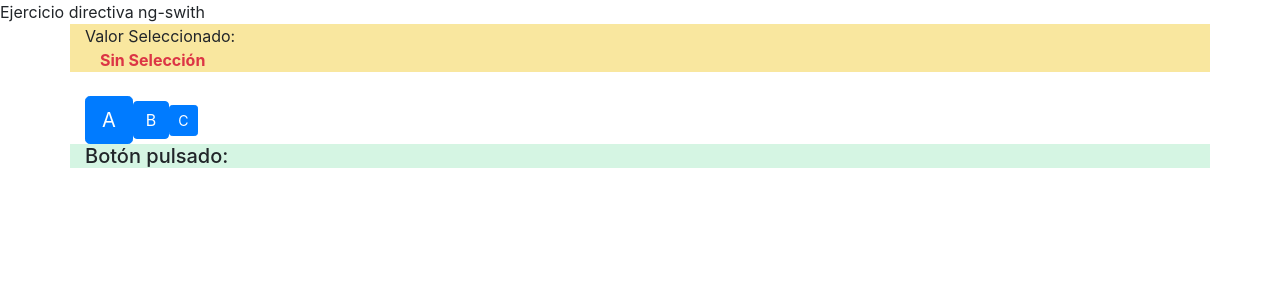
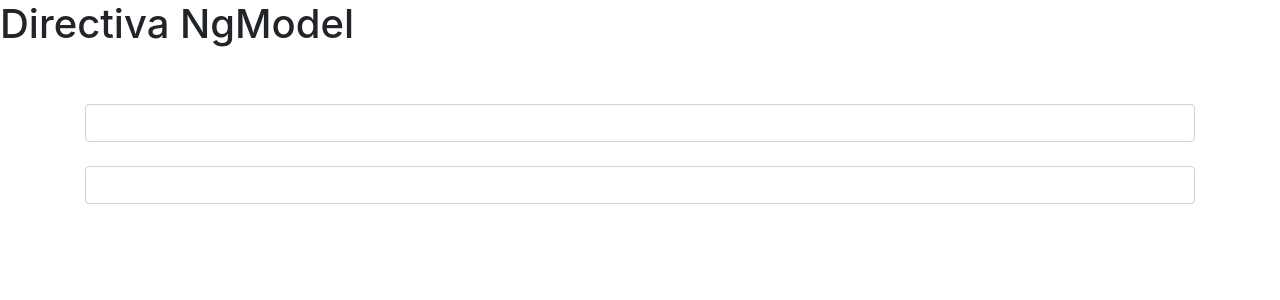
Before and after one commit to HiramHernandez/tutorias-angular, an Angular app: page / in a window 1280 px wide. Shown: the top 300 px of the page. Built offline with nearby package versions, Linux system fonts and the light colour scheme.

Commit message:
chore: ejercicio directiva NgModel

```diff
--- a/src/app/app.component.html
+++ b/src/app/app.component.html
@@ -7,4 +7,4 @@
 <!-- * * * * * * * to get started with your project! * * * * * * * * -->
 <!-- * * * * * * * * * * * * * * * * * * * * * * * * * * * * * * * -->
 
-<app-ng-switch></app-ng-switch>
+<app-ng-model></app-ng-model>
--- a/src/app/app.module.ts
+++ b/src/app/app.module.ts
@@ -9,6 +9,7 @@ import { NgClassComponent } from './components/directivas/ng-class/ng-class.comp
 import { NgIfComponent } from './components/directivas/ng-if/ng-if.component';
 import { NgForComponent } from './components/directivas/ng-for/ng-for.component';
 import { NgSwitchComponent } from './components/directivas/ng-switch/ng-switch.component';
+import { NgModelComponent } from './components/directivas/ng-model/ng-model.component';
 
 @NgModule({
   declarations: [
@@ -16,7 +17,8 @@ import { NgSwitchComponent } from './components/directivas/ng-switch/ng-switch.c
     NgClassComponent,
     NgIfComponent,
     NgForComponent,
-    NgSwitchComponent
+    NgSwitchComponent,
+    NgModelComponent
   ],
   imports: [
     BrowserModule,
--- /dev/null
+++ b/src/app/components/directivas/ng-model/ng-model.component.html
@@ -0,0 +1,11 @@
+<h1>{{title}}</h1>
+<br>
+<div class="container bg">
+    <br>
+    <input class="form-control" [(ngModel)]="nombre" (keyup)="cambiaNombre($event)"><br>
+    <input class="form-control" [(ngModel)]="nombre2" (keyup)="cambiaNombre2($event)"><br>
+</div>
+<br>
+<div *ngIf="nombre" class="container ng2">
+    <h3>Hola {{ nombre }} / {{ nombre2 }}</h3>
+</div>
--- /dev/null
+++ b/src/app/components/directivas/ng-model/ng-model.component.ts
@@ -0,0 +1,28 @@
+import { Component, OnInit } from '@angular/core';
+
+@Component({
+  selector: 'app-ng-model',
+  templateUrl: './ng-model.component.html',
+  styleUrls: ['./ng-model.component.css']
+})
+export class NgModelComponent implements OnInit {
+  title: string = "Directiva NgModel";
+  nombre: string = "";
+  nombre2: string = "";
+
+  constructor() { }
+
+  ngOnInit(): void {
+  }
+
+  cambiaNombre(event: any){
+    this.nombre = this.nombre.toLowerCase();
+    this.nombre2 = this.nombre2.toUpperCase();
+  }
+
+  cambiaNombre2(event: any){
+    this.nombre2 = this.nombre2.toUpperCase();
+    this.nombre = this.nombre.toLocaleLowerCase();
+  }
+
+}
```
Also changed, not shown: src/app/components/directivas/ng-model/ng-model.component.css (added), 1 other file (tests, documents, lock files or other folders).
